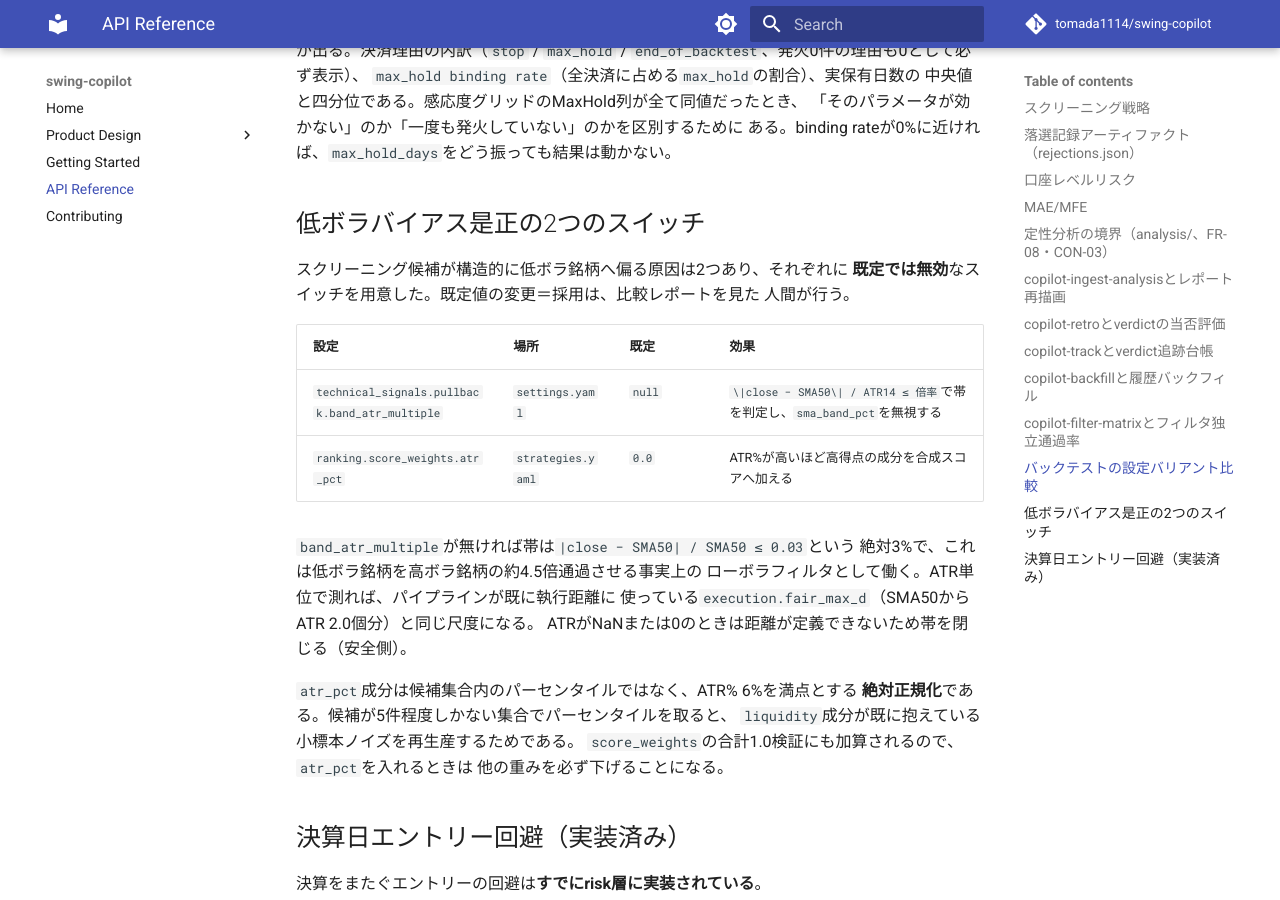
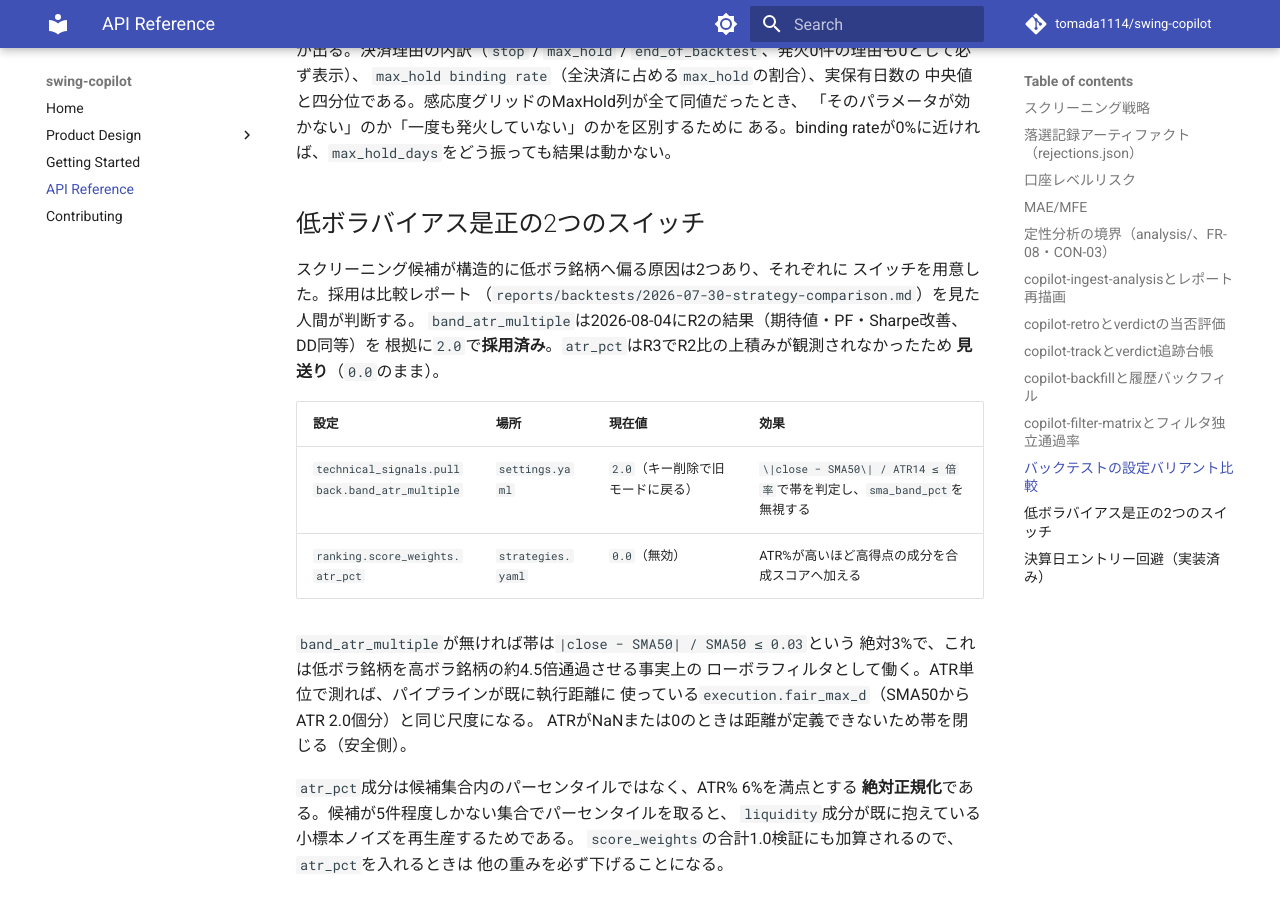
Before and after one commit to tomada1114/swing-copilot, an MkDocs documentation site: the page built from docs/reference.md, in a window 1280 px wide and 900 px high, scrolled down 10348 px. Built offline with MkDocs 1.6.1 and Material for MkDocs 9.7.7, drawn with Linux system fonts in a browser that asks for light colours; comment, search, counter and statistics services are not loaded.

Commit message:
feat(screening): プルバック帯の判定をATR14単位へ切り替える（band_atr_multiple: 2.0 採用） (#105)
reports/backtests/2026-07-30-strategy-comparison.md の R2（期待値
$12.65→$35.37、PF 1.082→1.203、Sharpe 0.242→0.497、DD 同等）に基づき、
technical_signals.pullback.band_atr_multiple を null から 2.0 へ変更する。
sma_band_pct の絶対%帯が事実上の低ボラフィルタとして働いていた偏りの是正。
score_weights.atr_pct は R3 で上積みが観測されなかったため 0.0 のまま見送る。

settings フィクスチャ（実 settings.yaml 読込）が ATR モードに変わったため、
旧モードの契約を検証する 3 テストはモードを明示する形に更新し、
「キー欠落時は None（旧挙動）」の回帰を test_config に追加した。

Claude-Session: https://claude.ai/code/session_01VmYzjaCQwgD58eaui5gvVc

```diff
--- a/docs/reference.md
+++ b/docs/reference.md
@@ -450,13 +450,16 @@ copilot-backtest --strategy default --start 2020-01-02 --end 2026-07-30 \
 ## 低ボラバイアス是正の2つのスイッチ
 
 スクリーニング候補が構造的に低ボラ銘柄へ偏る原因は2つあり、それぞれに
-**既定では無効**なスイッチを用意した。既定値の変更＝採用は、比較レポートを見た
-人間が行う。
+スイッチを用意した。採用は比較レポート
+（`reports/backtests/2026-07-30-strategy-comparison.md`）を見た人間が判断する。
+`band_atr_multiple`は2026-08-04にR2の結果（期待値・PF・Sharpe改善、DD同等）を
+根拠に`2.0`で**採用済み**。`atr_pct`はR3でR2比の上積みが観測されなかったため
+**見送り**（`0.0`のまま）。
 
-| 設定 | 場所 | 既定 | 効果 |
+| 設定 | 場所 | 現在値 | 効果 |
 | --- | --- | --- | --- |
-| `technical_signals.pullback.band_atr_multiple` | `settings.yaml` | `null` | `\|close − SMA50\| / ATR14 ≤ 倍率`で帯を判定し、`sma_band_pct`を無視する |
-| `ranking.score_weights.atr_pct` | `strategies.yaml` | `0.0` | ATR%が高いほど高得点の成分を合成スコアへ加える |
+| `technical_signals.pullback.band_atr_multiple` | `settings.yaml` | `2.0`（キー削除で旧モードに戻る） | `\|close − SMA50\| / ATR14 ≤ 倍率`で帯を判定し、`sma_band_pct`を無視する |
+| `ranking.score_weights.atr_pct` | `strategies.yaml` | `0.0`（無効） | ATR%が高いほど高得点の成分を合成スコアへ加える |
 
 `band_atr_multiple`が無ければ帯は`|close − SMA50| / SMA50 ≤ 0.03`という
 絶対3%で、これは低ボラ銘柄を高ボラ銘柄の約4.5倍通過させる事実上の
```
Also changed, not shown: CHANGELOG.md (+8 -0 lines), docs/04_detailed_design.md (+2 -0 lines), 4 other files.
